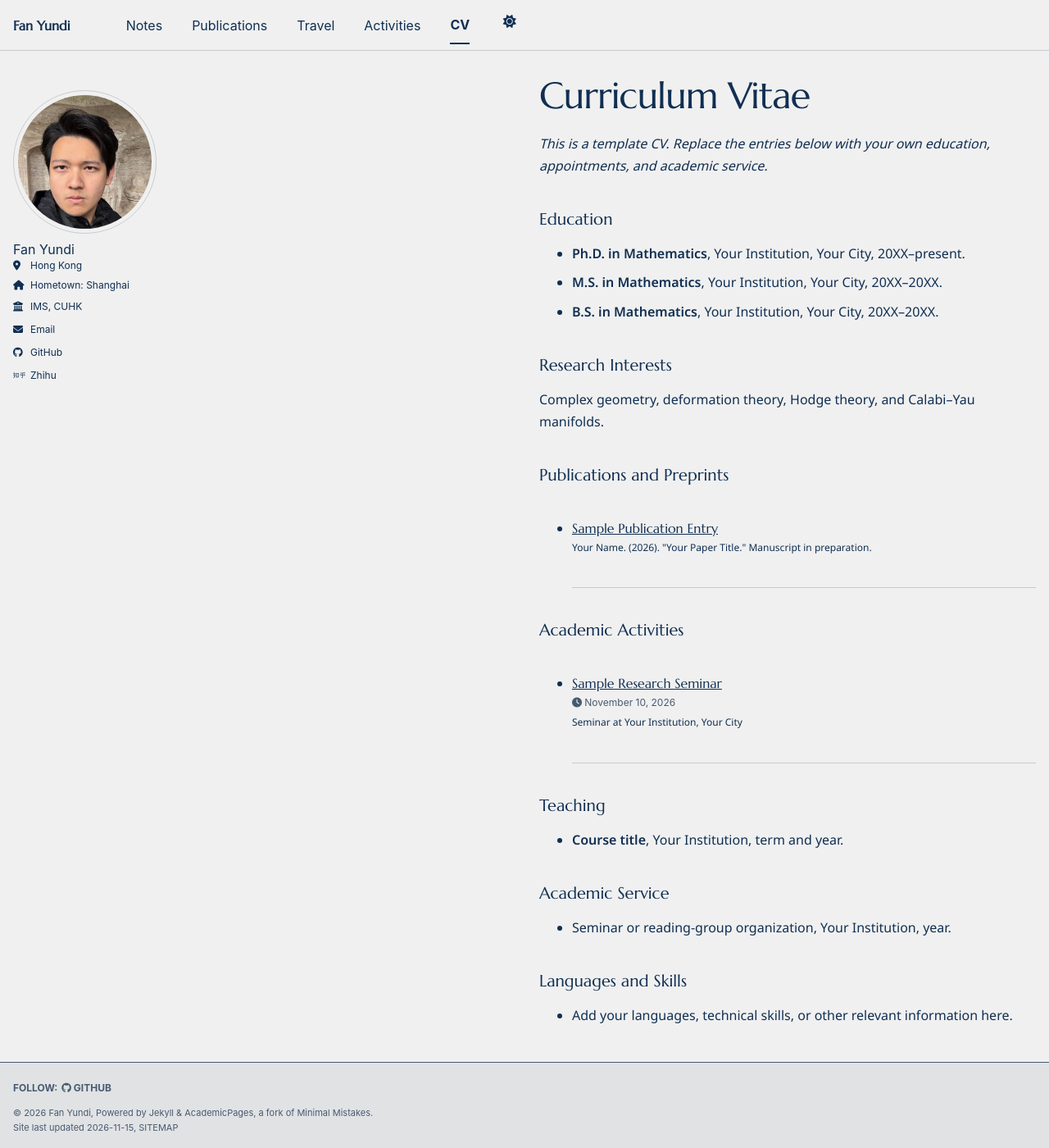
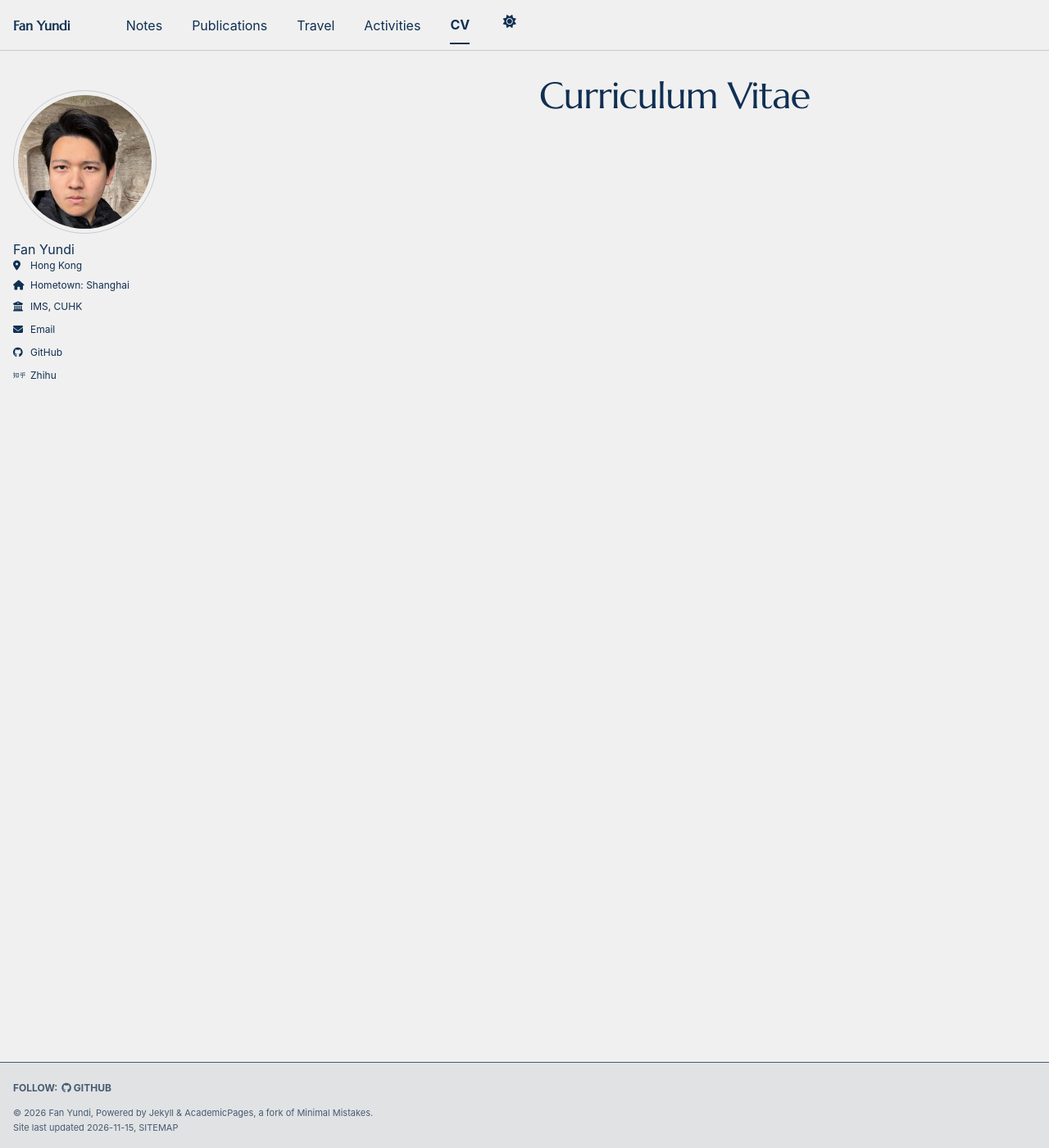
Before and after one commit to Peau-Vae/Peau-Vae.github.io, a Jekyll site: the page built from _pages/cv.md, in a window 1280 px wide and 1400 px high. Shown: the whole window at 82% size. Built offline with Jekyll 4.4.1, drawn with Linux system fonts in a browser that asks for light colours; a style sheet for code colours, icons or effects is not loaded.

Commit message:
Replace sample pages with PDF notes

```diff
--- a/_pages/cv.md
+++ b/_pages/cv.md
@@ -6,41 +6,3 @@ author_profile: true
 redirect_from:
   - /resume
 ---
-
-{% include base_path %}
-
-*This is a template CV. Replace the entries below with your own education, appointments, and academic service.*
-
-## Education
-
-- **Ph.D. in Mathematics**, Your Institution, Your City, 20XX–present.
-- **M.S. in Mathematics**, Your Institution, Your City, 20XX–20XX.
-- **B.S. in Mathematics**, Your Institution, Your City, 20XX–20XX.
-
-## Research Interests
-
-Complex geometry, deformation theory, Hodge theory, and Calabi–Yau manifolds.
-
-## Publications and Preprints
-
-<ul>{% for post in site.publications reversed %}
-  {% include archive-single-cv.html %}
-{% endfor %}</ul>
-
-## Academic Activities
-
-<ul>{% for post in site.talks reversed %}
-  {% include archive-single-talk-cv.html %}
-{% endfor %}</ul>
-
-## Teaching
-
-- **Course title**, Your Institution, term and year.
-
-## Academic Service
-
-- Seminar or reading-group organization, Your Institution, year.
-
-## Languages and Skills
-
-- Add your languages, technical skills, or other relevant information here.
--- a/_pages/portfolio.html
+++ b/_pages/portfolio.html
@@ -7,8 +7,6 @@ redirect_from:
   - /portfolio/
 ---
 
-<p class="page-intro">Places, walks, and observations. Replace the sample entry with your own travel writing.</p>
-
 {% include base_path %}
 
 {% for post in site.portfolio reversed %}
--- a/_pages/publications.html
+++ b/_pages/publications.html
@@ -4,8 +4,6 @@ title: "Publications"
 permalink: /publications/
 author_profile: true
 ---
-
-<p class="page-intro">Papers, preprints, and work in progress. Replace the sample entry with your own publication.</p>
 
 {% if site.author.googlescholar %}
   <div class="wordwrap">You can also find my articles on <a href="{{site.author.googlescholar}}">my Google Scholar profile</a>.</div>
--- a/_pages/talks.html
+++ b/_pages/talks.html
@@ -7,8 +7,6 @@ redirect_from:
   - /talks/
 ---
 
-<p class="page-intro">Seminars, talks, conferences, teaching, and other academic activities.</p>
-
 {% include base_path %}
 
 {% for post in site.talks reversed %}
--- a/_pages/year-archive.html
+++ b/_pages/year-archive.html
@@ -6,8 +6,6 @@ author_profile: true
 redirect_from:
   - /year-archive/
 ---
-
-<p class="page-intro">Reading notes, proofs, and computations. The entry below demonstrates the format and mathematical typesetting.</p>
 
 {% include base_path %}
 {% capture written_year %}'None'{% endcapture %}
--- a/_publications/2026-11-01-sample-publication.md
+++ /dev/null
@@ -1,13 +0,0 @@
----
-title: "Sample Publication Entry"
-collection: publications
-category: manuscripts
-excerpt: "Replace this entry with the title, abstract, and bibliographic information of your paper."
-date: 2026-11-01
-venue: "Journal name or arXiv preprint"
-citation: "Your Name. (2026). \"Your Paper Title.\" Manuscript in preparation."
----
-
-*This is a sample publication page, not a real paper.*
-
-Use this page for your abstract, a short summary of the main result, and links to a preprint, journal version, slides, or supplementary material. Add those links only when the corresponding files or URLs are available.
--- a/_talks/2026-11-10-sample-research-seminar.md
+++ /dev/null
@@ -1,12 +0,0 @@
----
-title: "Sample Research Seminar"
-collection: talks
-type: "Seminar"
-venue: "Your Institution"
-date: 2026-11-10
-location: "Your City"
----
-
-*This is a sample activity entry. Replace it with a seminar, talk, conference, or teaching activity.*
-
-You can use this page to record the topic, organizers, abstract, and any relevant links or files.
```
Also changed, not shown: _portfolio/2026-10-12-sample-travel-entry.md (deleted, +0 -12 lines), _posts/2024-11-15-morse-theory-by-milnor.md (added, +9 -0 lines), _posts/2025-06-16-complex-morse-theory.md (added, +9 -0 lines), _posts/2026-06-17-geometric-quantization.md (added, +9 -0 lines), _posts/2026-11-15-hodge-decomposition.md (deleted, +0 -22 lines), 3 other files.
